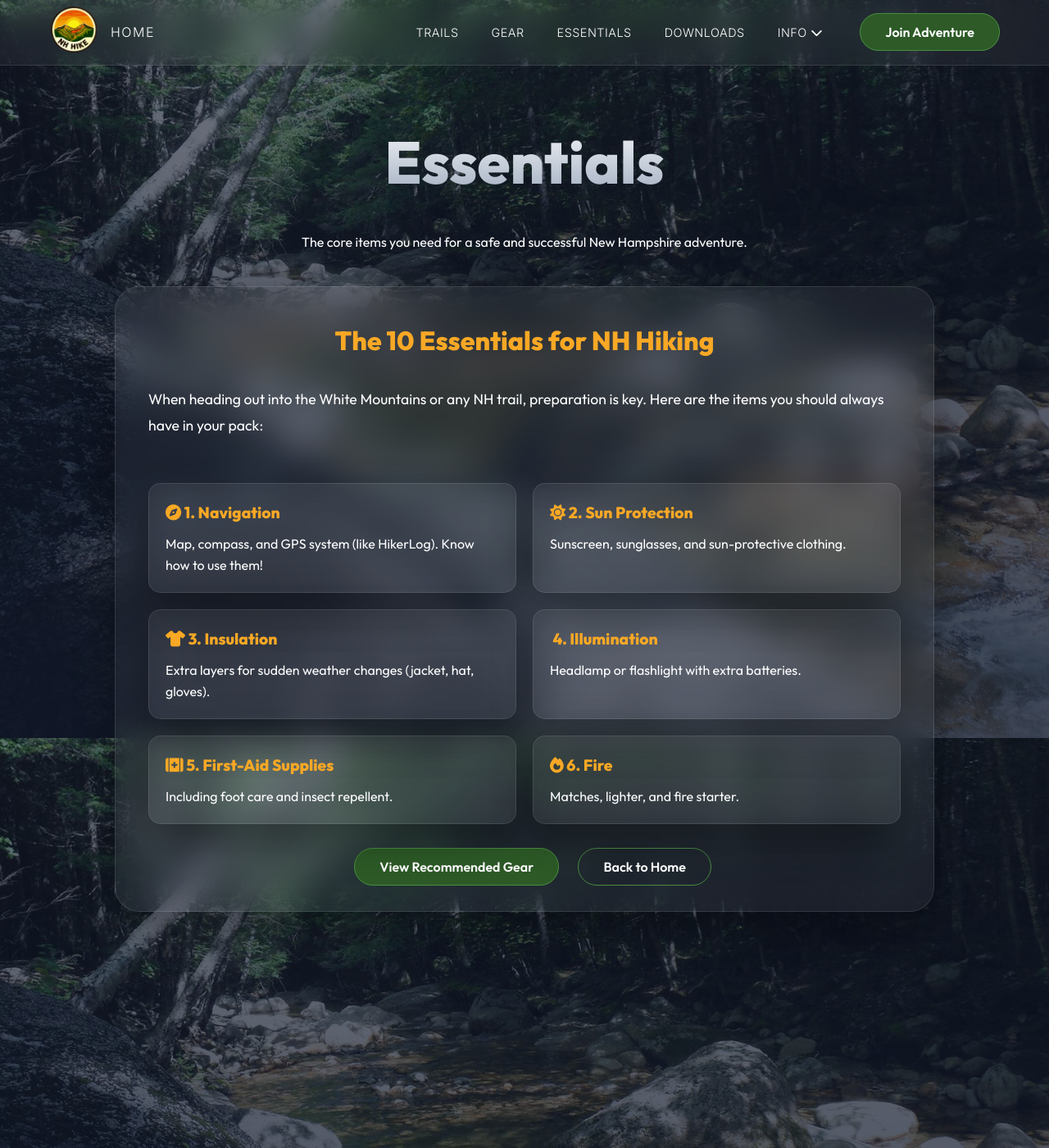
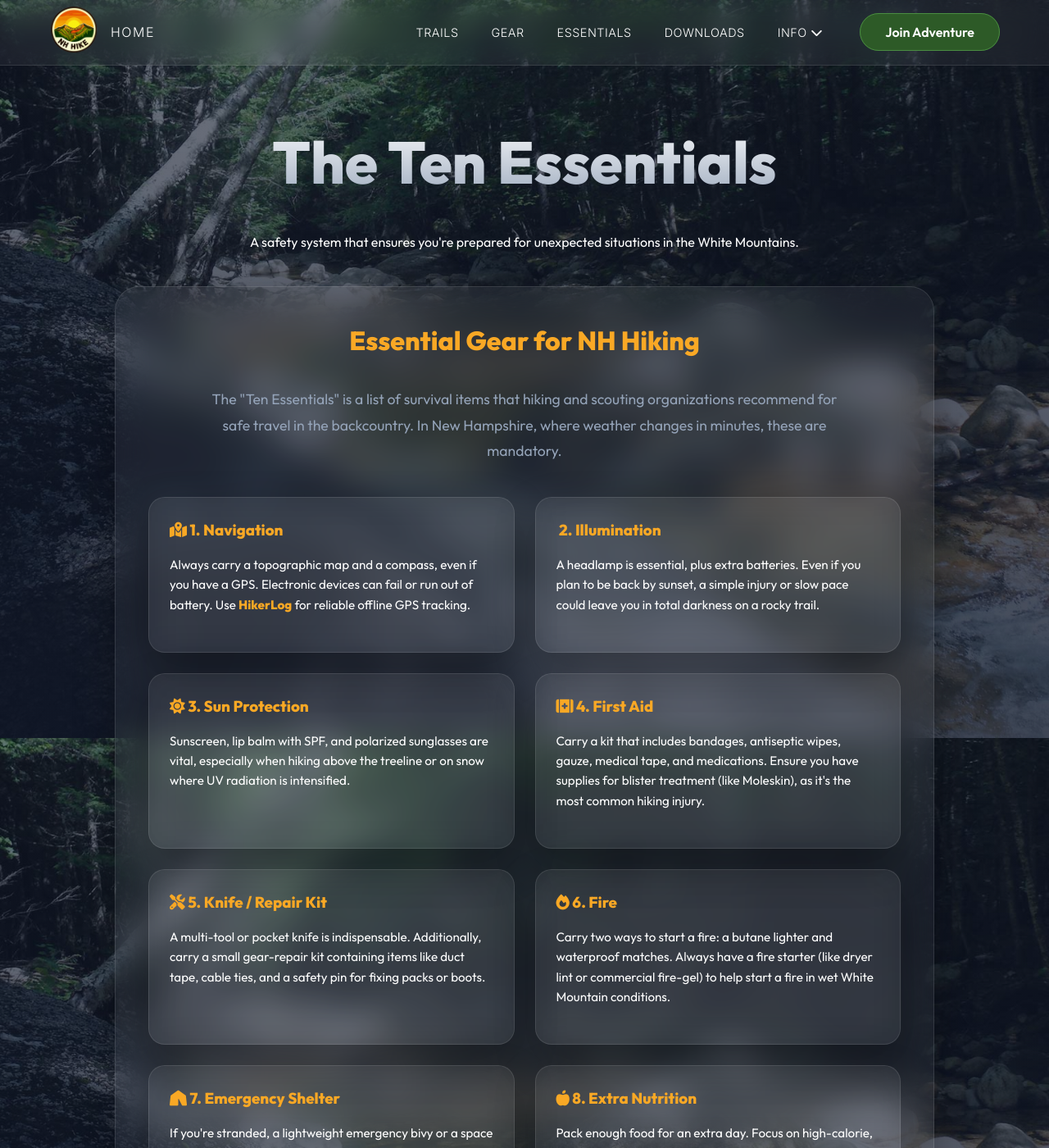
Before and after one commit to nhhike/store, a Jekyll site: the page built from essentials.html, in a window 1280 px wide and 1400 px high. Shown: the whole window at 82% size. Built offline with Jekyll 4.4.1, drawn with Linux system fonts in a browser that asks for light colours; some of the changed text lies outside the part shown.

Commit message:
Expand Essentials page to 10 items and refine cursor hover logic

```diff
--- a/_layouts/default.html
+++ b/_layouts/default.html
@@ -183,6 +184,18 @@
                 cursorOutline.style.top = `${posY}px`;
                 cursorOutline.style.transform = `translate(-50%, -50%) rotate(${rotation}deg)`;
             });
+
+            // Hide cursor when entering the navbar
+            navbar.addEventListener("mouseenter", () => {
+                cursorDot.style.display = "none";
+                cursorOutline.style.display = "none";
+            });
+
+            // Show cursor when leaving the navbar
+            navbar.addEventListener("mouseleave", () => {
+                cursorDot.style.display = "block";
+                cursorOutline.style.display = "block";
+            });
         }
     </script>
     {% endif %}
--- a/essentials.html
+++ b/essentials.html
@@ -5,45 +5,92 @@ title: Essentials
 
 <section class="hero">
     <div class="hero-content">
-        <h1>Essentials</h1>
-        <p>The core items you need for a safe and successful New Hampshire adventure.</p>
+        <h1>The Ten Essentials</h1>
+        <p>A safety system that ensures you're prepared for unexpected situations in the White Mountains.</p>
 
         <div class="main-content">
             <div class="glass-content">
-                <h2 style="text-align: center; margin-bottom: 30px;">The 10 Essentials for NH Hiking</h2>
+                <h2 style="text-align: center; margin-bottom: 30px;">Essential Gear for NH Hiking</h2>
 
-                <div class="app-card-links" style="background: transparent; border: none; padding: 0;">
-                    <p>When heading out into the White Mountains or any NH trail, preparation is key. Here are the items you should always have in your pack:</p>
+                <p style="text-align: center; margin-bottom: 40px; color: var(--text-dim); max-width: 800px; margin-left: auto; margin-right: auto;">
+                    The "Ten Essentials" is a list of survival items that hiking and scouting organizations recommend for safe travel in the backcountry. In New Hampshire, where weather changes in minutes, these are mandatory.
+                </p>
 
-                    <ul style="list-style: none; padding: 0; display: grid; grid-template-columns: repeat(auto-fit, minmax(300px, 1fr)); gap: 20px; margin-top: 20px;">
-                        <li class="glass-content" style="padding: 20px; border-radius: 15px;">
-                            <strong style="display: block; margin-bottom: 10px; font-size: 1.2rem;"><i class="fa-solid fa-compass"></i> 1. Navigation</strong>
-                            Map, compass, and GPS system (like HikerLog). Know how to use them!
-                        </li>
-                        <li class="glass-content" style="padding: 20px; border-radius: 15px;">
-                            <strong style="display: block; margin-bottom: 10px; font-size: 1.2rem;"><i class="fa-solid fa-sun"></i> 2. Sun Protection</strong>
-                            Sunscreen, sunglasses, and sun-protective clothing.
-                        </li>
-                        <li class="glass-content" style="padding: 20px; border-radius: 15px;">
-                            <strong style="display: block; margin-bottom: 10px; font-size: 1.2rem;"><i class="fa-solid fa-shirt"></i> 3. Insulation</strong>
-                            Extra layers for sudden weather changes (jacket, hat, gloves).
-                        </li>
-                        <li class="glass-content" style="padding: 20px; border-radius: 15px;">
-                            <strong style="display: block; margin-bottom: 10px; font-size: 1.2rem;"><i class="fa-solid fa-flashlight"></i> 4. Illumination</strong>
-                            Headlamp or flashlight with extra batteries.
-                        </li>
-                        <li class="glass-content" style="padding: 20px; border-radius: 15px;">
-                            <strong style="display: block; margin-bottom: 10px; font-size: 1.2rem;"><i class="fa-solid fa-kit-medical"></i> 5. First-Aid Supplies</strong>
-                            Including foot care and insect repellent.
-                        </li>
-                        <li class="glass-content" style="padding: 20px; border-radius: 15px;">
-                            <strong style="display: block; margin-bottom: 10px; font-size: 1.2rem;"><i class="fa-solid fa-fire"></i> 6. Fire</strong>
-                            Matches, lighter, and fire starter.
-                        </li>
-                    </ul>
+                <div class="essentials-grid" style="display: grid; grid-template-columns: repeat(auto-fit, minmax(320px, 1fr)); gap: 25px; margin-top: 20px;">
+
+                    <div class="glass-content" style="padding: 25px; border-radius: 20px; border: 1px solid var(--glass-border);">
+                        <h3 style="color: var(--accent); margin-bottom: 15px;"><i class="fa-solid fa-map-location-dot"></i> 1. Navigation</h3>
+                        <p style="font-size: 0.95rem; line-height: 1.6;">
+                            Always carry a topographic map and a compass, even if you have a GPS. Electronic devices can fail or run out of battery. Use <a href="{{ '/app-development.html' | relative_url }}" style="color: var(--accent); text-decoration: none;"><strong>HikerLog</strong></a> for reliable offline GPS tracking.
+                        </p>
+                    </div>
+
+                    <div class="glass-content" style="padding: 25px; border-radius: 20px; border: 1px solid var(--glass-border);">
+                        <h3 style="color: var(--accent); margin-bottom: 15px;"><i class="fa-solid fa-flashlight"></i> 2. Illumination</h3>
+                        <p style="font-size: 0.95rem; line-height: 1.6;">
+                            A headlamp is essential, plus extra batteries. Even if you plan to be back by sunset, a simple injury or slow pace could leave you in total darkness on a rocky trail.
+                        </p>
+                    </div>
+
+                    <div class="glass-content" style="padding: 25px; border-radius: 20px; border: 1px solid var(--glass-border);">
+                        <h3 style="color: var(--accent); margin-bottom: 15px;"><i class="fa-solid fa-sun"></i> 3. Sun Protection</h3>
+                        <p style="font-size: 0.95rem; line-height: 1.6;">
+                            Sunscreen, lip balm with SPF, and polarized sunglasses are vital, especially when hiking above the treeline or on snow where UV radiation is intensified.
+                        </p>
+                    </div>
+
+                    <div class="glass-content" style="padding: 25px; border-radius: 20px; border: 1px solid var(--glass-border);">
+                        <h3 style="color: var(--accent); margin-bottom: 15px;"><i class="fa-solid fa-kit-medical"></i> 4. First Aid</h3>
+                        <p style="font-size: 0.95rem; line-height: 1.6;">
+                            Carry a kit that includes bandages, antiseptic wipes, gauze, medical tape, and medications. Ensure you have supplies for blister treatment (like Moleskin), as it's the most common hiking injury.
+                        </p>
+                    </div>
+
+                    <div class="glass-content" style="padding: 25px; border-radius: 20px; border: 1px solid var(--glass-border);">
+                        <h3 style="color: var(--accent); margin-bottom: 15px;"><i class="fa-solid fa-screwdriver-wrench"></i> 5. Knife / Repair Kit</h3>
+                        <p style="font-size: 0.95rem; line-height: 1.6;">
+                            A multi-tool or pocket knife is indispensable. Additionally, carry a small gear-repair kit containing items like duct tape, cable ties, and a safety pin for fixing packs or boots.
+                        </p>
+                    </div>
+
+                    <div class="glass-content" style="padding: 25px; border-radius: 20px; border: 1px solid var(--glass-border);">
+                        <h3 style="color: var(--accent); margin-bottom: 15px;"><i class="fa-solid fa-fire"></i> 6. Fire</h3>
+                        <p style="font-size: 0.95rem; line-height: 1.6;">
+                            Carry two ways to start a fire: a butane lighter and waterproof matches. Always have a fire starter (like dryer lint or commercial fire-gel) to help start a fire in wet White Mountain conditions.
+                        </p>
+                    </div>
+
+                    <div class="glass-content" style="padding: 25px; border-radius: 20px; border: 1px solid var(--glass-border);">
+                        <h3 style="color: var(--accent); margin-bottom: 15px;"><i class="fa-solid fa-tent"></i> 7. Emergency Shelter</h3>
+                        <p style="font-size: 0.95rem; line-height: 1.6;">
+                            If you're stranded, a lightweight emergency bivy or a space blanket can save your life by reflecting body heat and protecting you from the wind and rain.
+                        </p>
+                    </div>
+
+                    <div class="glass-content" style="padding: 25px; border-radius: 20px; border: 1px solid var(--glass-border);">
+                        <h3 style="color: var(--accent); margin-bottom: 15px;"><i class="fa-solid fa-apple-whole"></i> 8. Extra Nutrition</h3>
+                        <p style="font-size: 0.95rem; line-height: 1.6;">
+                            Pack enough food for an extra day. Focus on high-calorie, "no-cook" items like energy bars, nuts, and dried fruit that provide quick and efficient fuel.
+                        </p>
+                    </div>
+
+                    <div class="glass-content" style="padding: 25px; border-radius: 20px; border: 1px solid var(--glass-border);">
+                        <h3 style="color: var(--accent); margin-bottom: 15px;"><i class="fa-solid fa-droplet"></i> 9. Extra Hydration</h3>
+                        <p style="font-size: 0.95rem; line-height: 1.6;">
+                            Carry at least 2-3 liters of water. For longer hikes, carry a water filter or purification tablets to treat water from streams or ponds safely.
+                        </p>
+                    </div>
+
+                    <div class="glass-content" style="padding: 25px; border-radius: 20px; border: 1px solid var(--glass-border);">
+                        <h3 style="color: var(--accent); margin-bottom: 15px;"><i class="fa-solid fa-shirt"></i> 10. Extra Clothes</h3>
+                        <p style="font-size: 0.95rem; line-height: 1.6;">
+                            Avoid cotton! Carry layers like a synthetic base-layer, a fleece mid-layer, and a waterproof shell. Extra socks are a must if your feet get wet on the trail.
+                        </p>
+                    </div>
+
                 </div>
 
-                <div style="text-align: center; margin-top: 40px;">
+                <div style="text-align: center; margin-top: 50px;">
                     <a href="{{ '/gear.html' | relative_url }}" class="btn">View Recommended Gear</a>
                     <a href="{{ '/' | relative_url }}" class="btn" style="background: transparent;">Back to Home</a>
                 </div>
```
Also changed, not shown: other parts of _layouts/default.html (+1 -0 lines).
